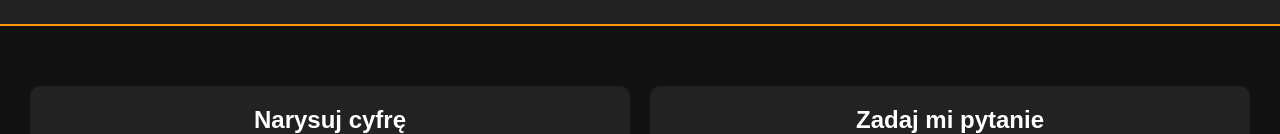
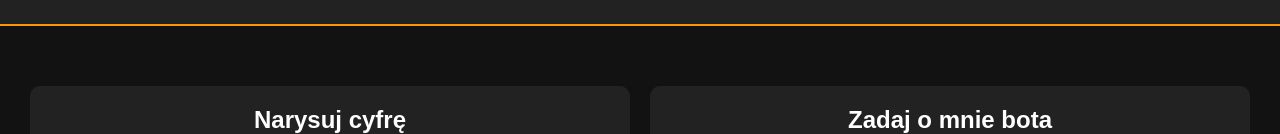
Before and after one commit to dokede/projekt, a Flask app: page / in a window 1280 px wide. Shown: the part 1793-1927 px from the top of the page. Run offline with Flask 3, Linux system fonts and the light colour scheme.

Commit message:
Update index.html

```diff
--- a/templates/index.html
+++ b/templates/index.html
@@ -431,7 +431,7 @@
 
             <!-- Sekcja Bota -->
             <div class="bot-section">
-                <h1>Zadaj mi pytanie</h1>
+                <h1>Zadaj o mnie bota</h1>
                 <div id="chatBox" class="chat-box">
                     <div id="chatMessages" class="chat-messages"></div>
                     <input type="text" id="userInput" placeholder="Pisz tutaj..." />
```
